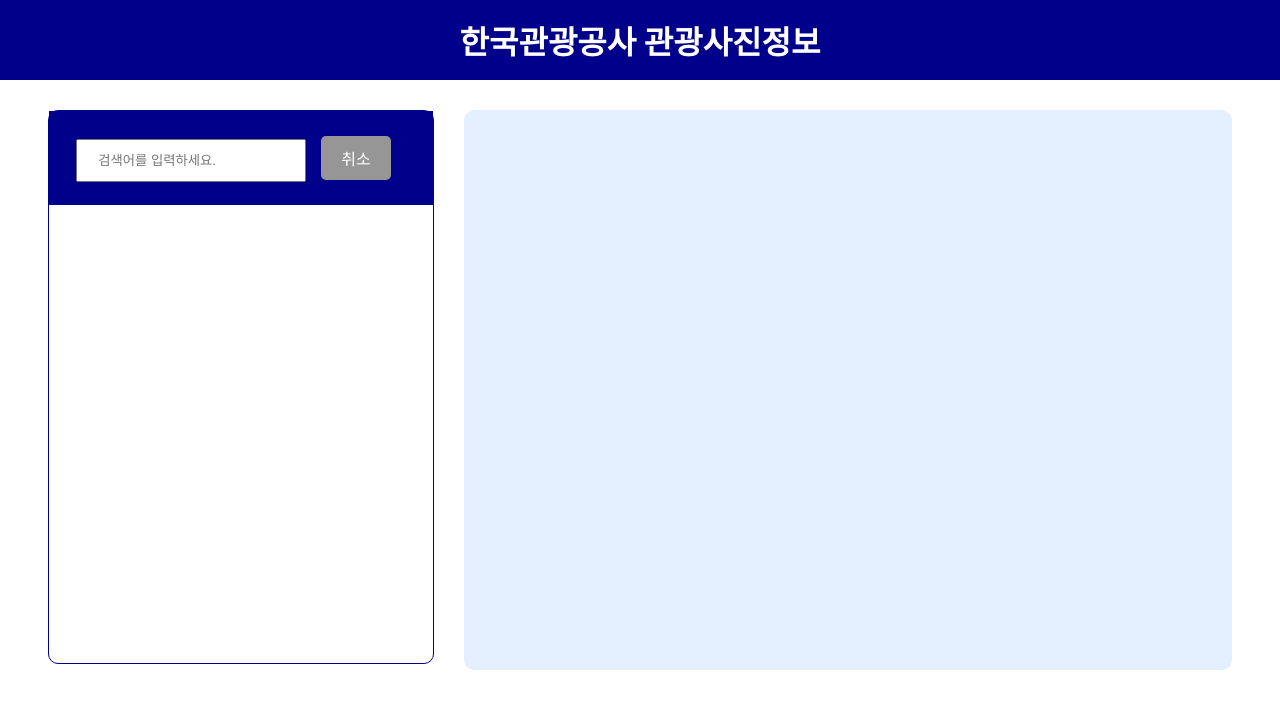
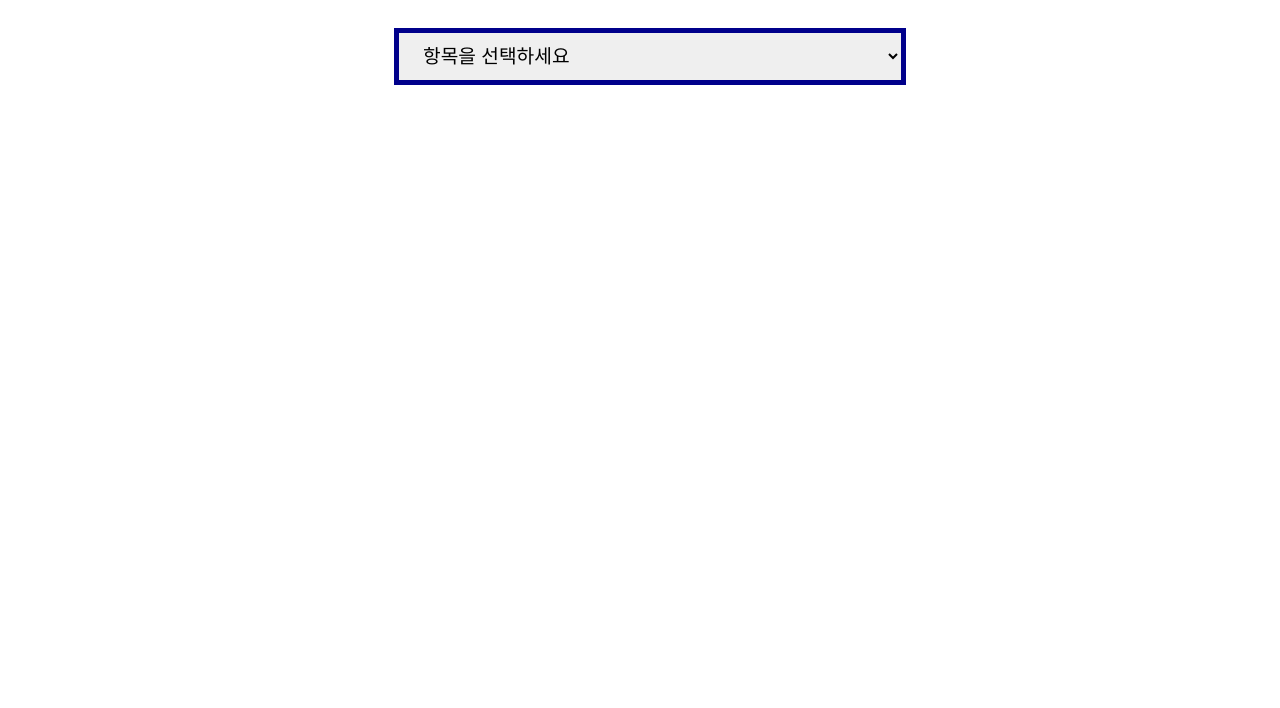
Before and after one commit to beeguriri/React, a React (Create React App) app: page / in a window 1280 px wide. Shown: the top 708 px of the page. Built offline with nearby package versions, Linux system fonts and the light colour scheme.

Commit message:
0209_useRef, selectbox 사용

```diff
--- a/package.json
+++ b/package.json
@@ -8,6 +8,7 @@
     "@testing-library/user-event": "^13.5.0",
     "react": "^18.2.0",
     "react-dom": "^18.2.0",
+    "react-router-dom": "^6.8.1",
     "react-scripts": "5.0.1",
     "web-vitals": "^2.1.4"
   },
--- /dev/null
+++ b/src/06/GalCard.js
@@ -0,0 +1,15 @@
+const GalCard = ({cardItem}) => {
+    console.log("GalCard cardItem", cardItem)
+    return (
+        <div className="concard">
+            <div><img src={cardItem.galWebImageUrl} /></div>
+            <div>{cardItem.galTitle}</div>
+            <div className="connm">{cardItem.galPhotographyMonth.substr(0,4)}.{cardItem.galPhotographyMonth.substr(2,2)}</div>
+            <div className="connm">{cardItem.galPhotographer}</div>
+            <div className="conkw">{cardItem.galSearchKeyword}</div>
+
+        </div>
+    ) ;
+}
+
+export default GalCard ;
--- /dev/null
+++ b/src/06/GalCard2.js
@@ -0,0 +1,17 @@
+const GalCard2 = ({selData}) => {
+
+    return (
+            <div className="detail">
+                <ul>
+                    <li className="galWebImageUrl"><img src = {selData.WebImageUrl} /></li>
+                    <li className="galTitle">{selData.Title}</li>
+                    <li className="galPhotographyMonth">{selData.Month.substr(0,4)}.{selData.Month.substr(4,2)}.</li>
+                    <li className="galPhotographer">{selData.Photographer}</li>
+                    <li className="galSearchKeyword">{selData.SearchKeyword}</li>
+                </ul>
+            </div>
+    );
+
+}
+
+export default GalCard2;
--- /dev/null
+++ b/src/06/GalSelect.css
@@ -0,0 +1,108 @@
+* {
+    margin : 0px;
+    padding : 0px;
+}
+
+.content {
+    width: 100vw;
+    height: 100vh;
+    display: flex;
+    justify-content: center;
+    align-items: top;
+    padding: 10px;
+}
+/*
+.conleft {
+    width: 35vw;
+    height: 80vh;
+    display: flex;
+    justify-content: right;
+    align-items: top;
+    margin: 20px 10px;
+}
+.conleft > ul {
+    width: 80%;
+    display: flex;
+    flex-direction: column;
+    justify-content: top;
+    align-items: center;
+    list-style: none;
+}
+.uli, .ulis{
+    width: 100%;
+    height: 40px;
+    display: flex;
+    justify-content: center;
+    align-items: center;
+    border: 1px solid gainsboro;
+    margin-bottom: 10px;
+}
+.uli:hover , .uli:active, .ulis   {
+    background-color: gainsboro;
+    color: blue;
+    font-weight: bold;
+}
+*/
+
+.conright {
+    width: 50vw;
+    height: 80vh;
+    display: flex;
+    flex-direction: column;
+    justify-content: top;
+    align-items: center;
+    margin: 10px;
+}
+
+.concard {
+    width: 80%;
+    height: 80%;
+    display: flex;
+    flex-direction: column;
+    justify-content: center;
+    align-items: center;
+    border: 1px solid gainsboro;
+    border-radius: 20px;
+    margin-top: 20px;
+    padding: 0px;
+    background-color: darkblue;
+    color: white;
+    font-weight: bold;
+}
+
+.concard > div {
+    width: 80%;
+    font-size: 1.7em;
+}
+
+.concard >.connm {
+    font-size: 1.2em;
+    color: aliceblue;
+    font-weight: bold;
+}
+
+.concard >.conkw {
+    font-size: 0.8em;
+    color: aliceblue;
+    font-weight: normal;
+}
+
+.concard img {
+    width : 100%;
+    height: 300px;
+}
+
+select {
+    width:40vw;
+    padding: 12px 20px;
+    margin: 8px 0px;
+    box-sizing: border-box;
+    outline: none;
+    font-size: 1.2em;
+    border : 5px solid darkblue;
+}
+
+/* select:focus {
+
+    border: 5px solid darkblue;
+} */
--- /dev/null
+++ b/src/06/GalSelect.js
@@ -0,0 +1,100 @@
+import data from '../06/db/data.json';
+import GalCard from './GalCard';
+//import GalCard2 from './GalCard2';
+import './GalSelect.css';
+import { useRef, useState, useEffect } from 'react';
+
+const GalSelect = () => {
+
+    //데이터 가져오기
+    const items = data.response.body.items.item;    //type : 오브젝트의 배열
+    const c1 = items.map((obj) => obj.galTitle);
+
+//    console.log("items", items);
+//    console.log("c1", c1);
+
+    //select box 제어
+    const selR = useRef();
+    //console.log("selR", selR.current) : 결과 'undefined'
+    //select box의 옵션태그 만들기
+    const optionTag = c1.map((item) =>
+        <option value={item} key={item}>{item}</option>
+    );
+
+    //컴포넌트가 처음 랜더링이 일어났을때 한번만 실행
+    //랜더링이 끝나고 useEffect가 실행되므로
+    //셀렉터가 콘솔창에 들어옴
+    useEffect(() => {
+        selR.current.focus();
+        console.log("selR", selR.current)
+    },[]);
+
+    //셀렉트박스 선택시 value값 리턴
+    const handleSel = (e) => {
+        e.preventDefault();
+        console.log("onCahnge => selR", selR.current.value)
+        //if(selR.current.value==="") return;
+        let temp = items.filter((item) => item.galTitle === selR.current.value);
+        console.log("onCahnge temp", temp)
+        setSelItem(temp[0]);
+    };
+
+    //선택 된 값에 따라 상세내용 바꿔야 됨
+    //랜더링 제어변수
+    const [selItem, setSelItem] = useState();
+
+    return(
+        <div className="content">
+            <div className="conright">
+
+                <form>
+                    <select ref={selR} name="sel1" onChange={handleSel}>
+                        <option value="" defaultValue>항목을 선택하세요</option>
+                        {optionTag}
+                    </select>
+                </form>
+
+                {selItem && <GalCard cardItem = {selItem} />}
+
+            </div>
+        </div>
+    );
+};
+
+export default GalSelect;
+
+
+
+    /* item 다 뽑아올떄는 map을 돌리자!
+    const itemTag = items.map((item) =>
+
+        <Gdt selData = {item} />
+    );
+    */
+
+
+
+    /*  web에서 아이템 따올때
+    const item = {
+
+        WebImageUrl : 'https://s.pstatic.net/dthumb.phinf/?src=%22https%3A%2F%2Fs.pstatic.net%2Fshop.phinf%2F20230201_134%2F1675248109062iqh1N_JPEG%2Ftg.jpg%22&type=nf340_228',
+        Title : '계절의 아름다움을 기록, 플로리스트의 집',
+        Month : '202302',
+        Photographer : '화사계(花四季) 하우스',
+        SearchKeyword : '인테리어, 랜선집들이',
+    }
+        return ( <GalCard2 selData = {item} /> );
+
+
+    */
+
+        /*
+            const [selItem, setSelItem] = useState( {} ); //초기 오브젝트가 undefined 된 상태로 있으므므로
+
+            return (
+
+            {Object.kyes(selItem).length > 0 && <GalCard cardItem = {selItem} />}
+
+            )
+
+        */
--- a/src/06/Galmain.css
+++ b/src/06/Galmain.css
@@ -1,3 +1,8 @@
+* {
+    margin : 0px;
+    padding : 0px;
+}
+
 .content {
     width: 100vw;
     height: 100vh;
@@ -39,13 +44,14 @@
 }
 
 .contright {
-    width: 60vw;
-    height: 70vh;
+    width: 300px;
+    height: 500px;
+    display: flex;
+    flex-direction: row;
     justify-content: top;
     align-items: center;
-    background-color: rgb(228, 240, 255);
+/*    background-color: rgb(228, 240, 255);*/
     border-radius: 10px;
-    margin-left: 30px;
 }
 
 .formbox {
@@ -55,6 +61,7 @@
     justify-content: center;
     align-items: center;
 }
+
 .gc1 {
     width: 30vw;
     height: 80%;
@@ -63,6 +70,15 @@
     flex-direction: column;
     justify-content: top;
     align-items: center;
+}
+
+.detail {
+    width: 300px;
+    height: 400px;
+    background-color: darkblue;
+    margin-right : 5px;
+    padding-top : 30px;
+    border-radius: 10px;
 }
 
 .box1 {
@@ -94,68 +110,76 @@
 }
 
 ul {
+    width: 300px;
     list-style: none;
     display: flex;
     flex-direction: column;
     justify-content: center;
     align-items: center;
     margin-left: 0px;
+    padding : 0px;
+    margin : 0px;
 }
 
-.detail img {
-    width: 600px;
-    height: 400px;
+.contright img {
+    width: 200px;
+    height: 200px;
     border-radius: 10px;
+    padding : 0px;
+    margin : 0px;
 }
 
-ul > li {
-    width: 600px;
+ul li {
+    width: 200px;
     display: flex;
     justify-content: left;
     align-items: left;
     margin-bottom: 5px;
+    padding : 0px;
+    margin : 0px;
 }
 
 .galTitle {
-    width: 600px;
-    font-size: 30px;
+    font-size: 18px;
     font-weight: bold;
     font-style: italic;
     background-color: darkblue;
     color: white;
 }
+
+/*
 @keyframes blink-effect { 50% { opacity: 50%; } }
 .galTitle {
     background-color: darkblue;
     font-weight: bold;
     animation: blink-effect 0.8s step-end infinite;
-}
+}*/
 
 .galPhotographyLocation {
-    font-size: 20px;
+    font-size: 15px;
     font-weight: bold;
-    color: rgb(82, 82, 82);
+    color: white;
 }
 
 .galPhotographer, .galPhotographyMonth {
-    font-size: 17px;
+    font-size: 13px;
     font-weight: bold;
 }
 
 .galPhotographer {
-    color: rgb(33, 33, 147);
+    color:white;
     font-weight: bold;
 }
 
 .galPhotographyMonth {
     font-style: italic;
     font-weight: bold;
-    color: rgb(82, 82, 82);
+    color: white;
 }
 
 .galSearchKeyword {
     color : rgb(103, 155, 176);
-    font-size: 15px;
+    font-size: 11px;
     font-style: italic;
     text-decoration: underline;
 }
@@ -180,3 +204,16 @@
     box-sizing: border-box;
     outline: none;
 }
+
+select {
+    width:200px;
+    padding: 12px 20px;
+    margin: 8px 0px;
+    box-sizing: border-box;
+    outline: none;
+}
+
+select:focus {
+
+    border: 3px solid #a51111;
+}
--- a/src/App.js
+++ b/src/App.js
@@ -3,16 +3,18 @@
 //import Mydiv from './03/Mydiv';
 //import Frcst from './04/Frcst';
 //import Taccident from './05/Taccident';
-import Gal from './06/Gal';
+//import Gal from './06/Gal';
+import GalSelect from './06/GalSelect'
 //import Gal from './06/06-1/Gal'; >> 교수님파일
 //import Mycom from './07/Mycom';
 //import Myform from './08/Myform';
+
 
 const App = () => {
 
   return (
     <div>
-      <Gal />
+      <GalSelect />
     </div>
   );
 }
```
Also changed, not shown: 1 other file (tests, documents, lock files or other folders).
